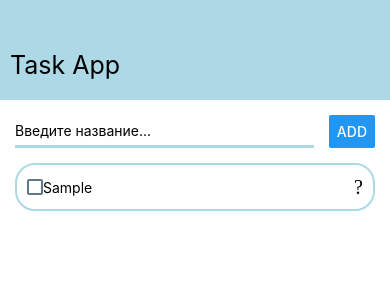
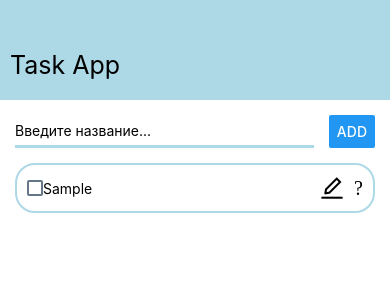
Before and after one commit to mecrewcut/Task_App, a React Native app: screen / in a window 390 px wide. Both pictures are taken after typing "Sample" into the empty fields and a click on the button "ADD". Shown: the top 300 px of the page. Built offline with nearby package versions, Linux system fonts and the light colour scheme.

Commit message:
Add editText

```diff
--- a/App.js
+++ b/App.js
@@ -6,7 +6,7 @@ import { AddTask } from './src/AddTask.js';
 import { Tasks } from './src/Tasks.js';
 
 export default function App() {
-  const [tasks, setTasks] =   useState([])
+  const [tasks, setTasks] = useState([])
 
   const addTask = title => {
     setTasks(prev => [
@@ -14,8 +14,17 @@ export default function App() {
       {
         id: Date.now().toString(),
         title,
+        completed: false
       }
     ])
+  }
+  const onClickButton = (id) => {
+    setTasks(prev => prev.map(task => task.id === id ? {id: task.id, title: task.title, completed: !task.completed} :
+      {id: task.id, title: task.title, completed: task.completed}))
+  }
+  const onEdit = (id, newTitle) => {
+    setTasks(prev => prev.map(task => task.id === id ? {id: task.id, title: newTitle, completed: task.completed} :
+      {id: task.id, title: task.title, completed: task.completed}))
   }
 
   const removeTask = id => {
@@ -31,7 +40,7 @@ export default function App() {
         <AddTask onSubmit={addTask}/>
         <ScrollView>
             {tasks.map(task => {
-              return <Tasks key={task.id} task={task} onRemove={removeTask}/>
+              return <Tasks key={task.id} task={task} onRemove={removeTask} onClickButton={onClickButton} onEdit={onEdit}/>
             })}
         </ScrollView>
       </View>
--- a/src/Tasks.js
+++ b/src/Tasks.js
@@ -1,22 +1,39 @@
 import React, {useState} from 'react'
-import {View, Text, StyleSheet, CheckBox} from 'react-native'
+import {View, TextInput, StyleSheet, CheckBox} from 'react-native'
 import { AntDesign } from '@expo/vector-icons';
 
-export const Tasks = ({task, onRemove}) => {
-    const [checkBox, setCheckBox] = useState(false)
+export const Tasks = ({task, onRemove, onClickButton, onEdit}) => {
+    const [edit, setEdit] = useState(false)
+    const [textEdit, setTextEdit] = useState(task.title)
+
+    // const ref = React.createRef
+    // const onFocus = () => {
+    //     ref.focus()
+    // }
 
     return (
         <View style={styles.taskStyle}>
             <View style={styles.boxLeft}>
                 <CheckBox
-                value={checkBox}
-                onValueChange={(newValue) => setCheckBox(newValue)}
+                    value={task.completed}
+                    onValueChange={() => onClickButton(task.id)}
                 />
-                <Text >
-                    {task.title}
-                </Text>
+                <TextInput
+                    editable={edit}
+                    // ref={ref}
+                    // style={inputStyle}
+                    value={textEdit}
+                    onChangeText={setTextEdit}
+                />
             </View>
             <View style={styles.boxRight}>
+                <AntDesign
+                    name="edit"
+                    size={24}
+                    color="black"
+                    style={styles.edit}
+                    onPress={() => {setEdit(!edit); onEdit(task.id, textEdit)}}
+                />
                 <AntDesign
                     style={styles.button}
                     name="closecircleo"
@@ -48,5 +65,8 @@ const styles = StyleSheet.create ({
         flexDirection: 'row',
         alignItems: 'center',
         justifyContent: 'flex-end'
+    },
+    edit: {
+        marginRight: 10
     }
 })
```
